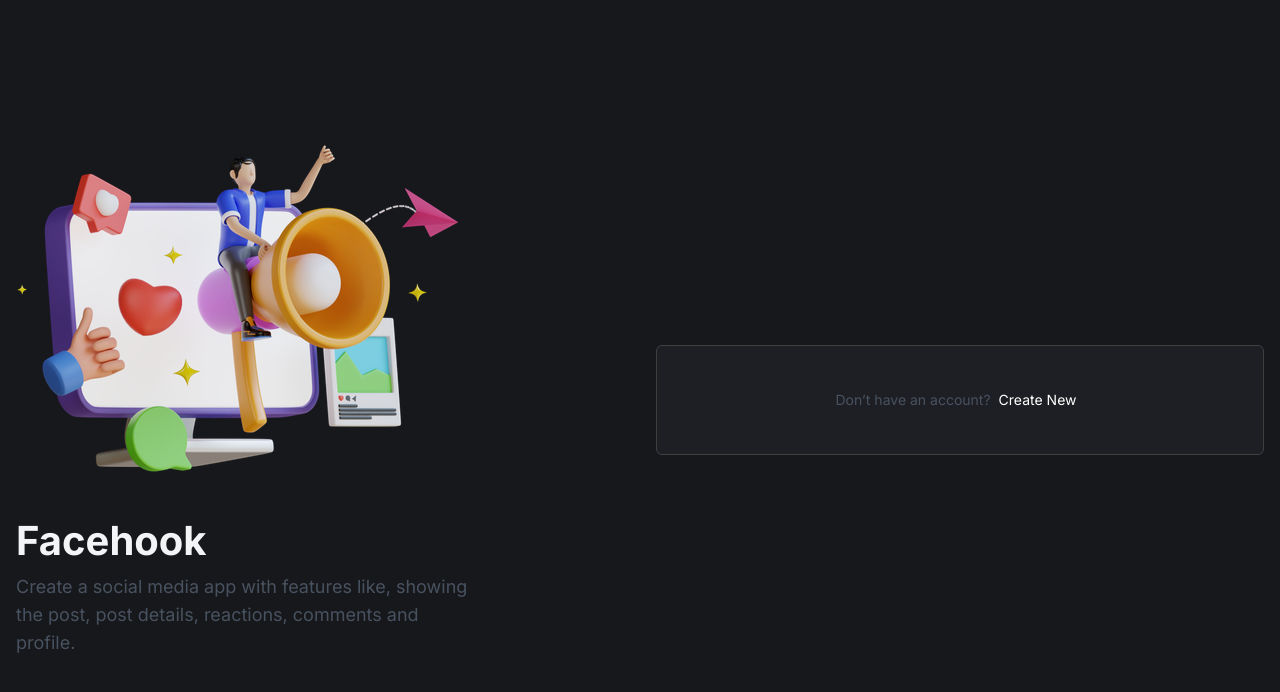
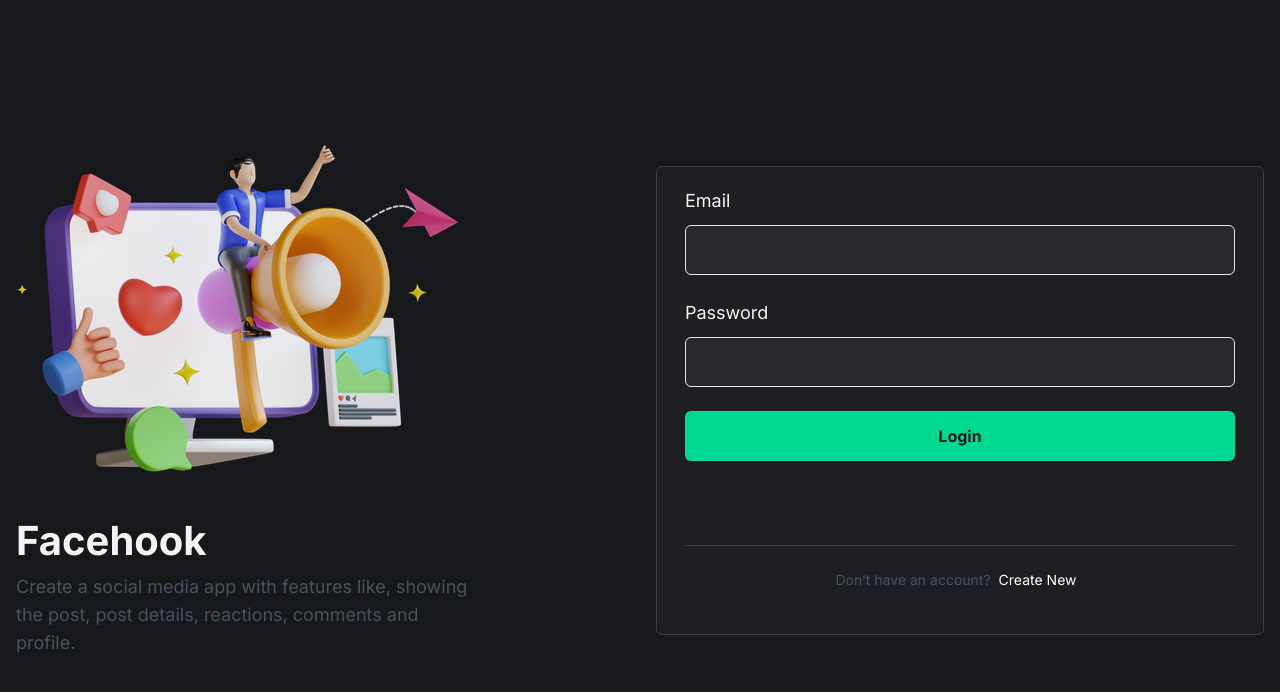
Before and after one commit to NieamulKabir/facehook, a React (Vite) app: page /login in a window 1280 px wide. Shown: the top 692 px of the page. Built offline with nearby package versions, Linux system fonts and the light colour scheme.

Commit message:
input form create

```diff
--- a/src/components/auth/LoginForm.jsx
+++ b/src/components/auth/LoginForm.jsx
@@ -1,11 +1,60 @@
-
+import { useForm } from "react-hook-form";
+import Field from "../common/Field";
 
 const LoginForm = () => {
-    return (
-        <div>
+  const {
+    register,
+    handleSubmit,
+    formState: { errors },
+  } = useForm();
 
-        </div>
-    );
+  const submitForm = (formData) => {
+    console.log(formData);
+  };
+  return (
+    <form
+      className="border-b border-[#3F3F3F] pb-10 lg:pb-[60px]"
+      onSubmit={handleSubmit(submitForm)}
+    >
+      {/* email input field  */}
+      <Field label="Email">
+        <input
+          className={`auth-input ${
+            errors.email ? "border-red-500" : "border-gray-200"
+          }`}
+          {...register("email", { required: "Email ID is Required" })}
+          type="email"
+          name="email"
+          id="email"
+        />
+      </Field>
+      {/* password input field  */}
+      <Field label="Password" error={errors.password}>
+        <input
+          {...register("password", {
+            required: "Password is required",
+            minLength: {
+              value: 8,
+              message: "Your password must be at least 8 characters",
+            },
+          })}
+          className={`auth-input ${
+            errors.password ? "border-red-500" : "border-gray-200"
+          }`}
+          type="password"
+          name="password"
+          id="password"
+        />
+      </Field>
+
+      {/* submit button  */}
+      <Field>
+        <button className="auth-input bg-lwsGreen font-bold text-deepDark transition-all hover:opacity-90">
+          Login
+        </button>
+      </Field>
+    </form>
+  );
 };
 
 export default LoginForm;
```
